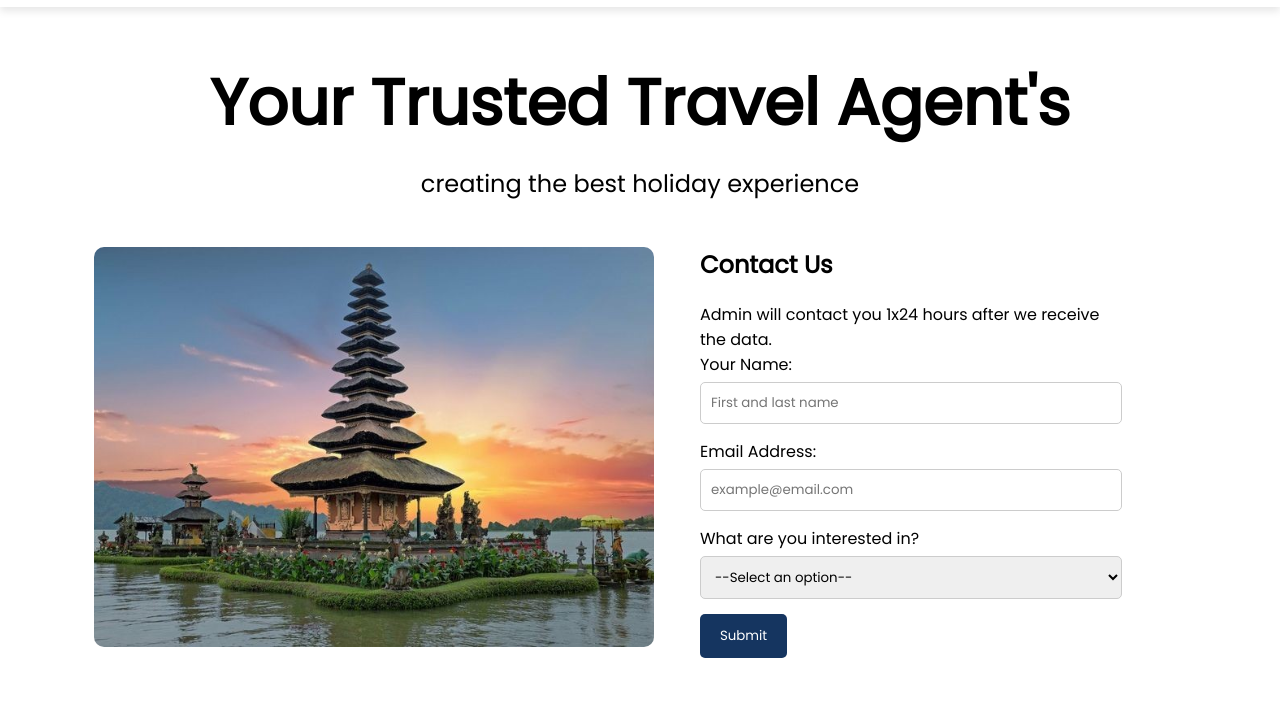
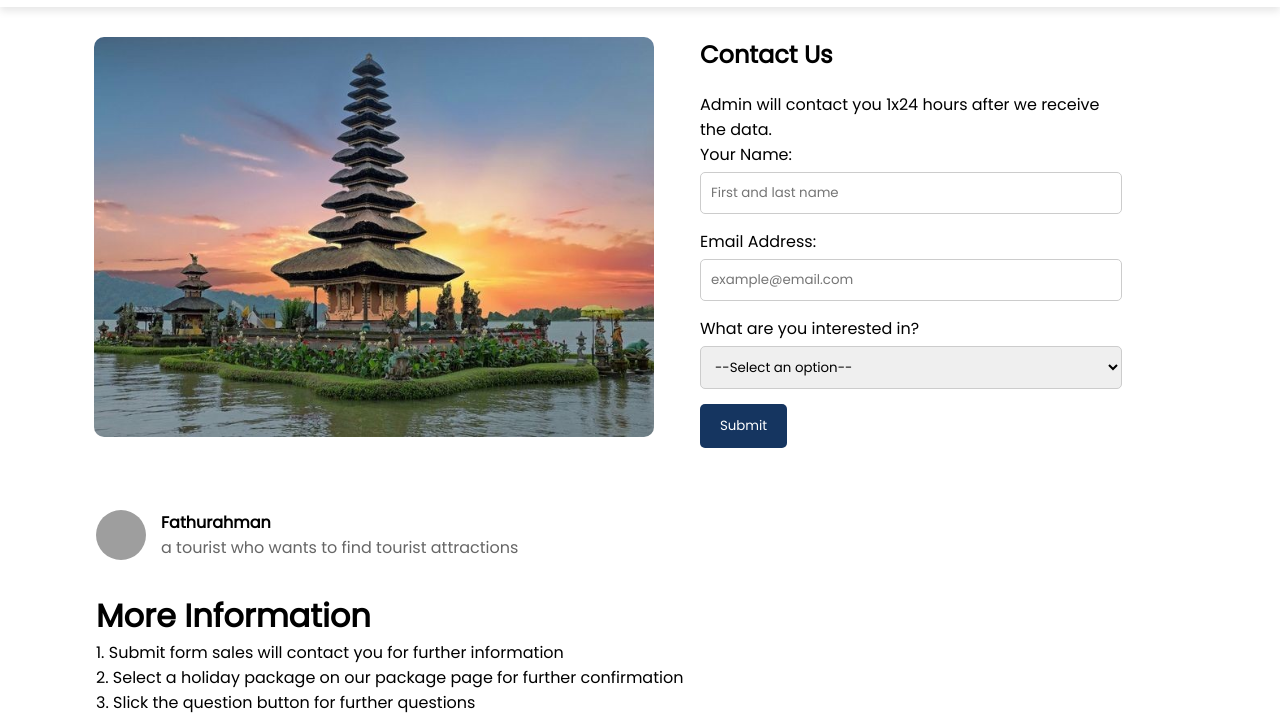
Before and after one commit to siddiqfathurahman/epictrail, a plain HTML site: page index.html in a window 1280 px wide. Shown: the part 70-787 px from the top of the page. Drawn offline with nearby package versions, Linux system fonts and the light colour scheme; grey boxes are pictures that could not be loaded.

Commit message:
Update index.html

```diff
--- a/index.html
+++ b/index.html
@@ -28,10 +28,7 @@
         </div>
     </nav>
 
-    <div id="home" data-aos="fade-up" data-aos-duration="1000" class="atas">
-        <h1>Your Trusted Travel Agent's</h1>
-        <h3>creating the best holiday experience</h3>
-    </div>
+
 
     <div data-aos="fade-up" data-aos-duration="1000" class="container">
         <div class="image-container">
```
